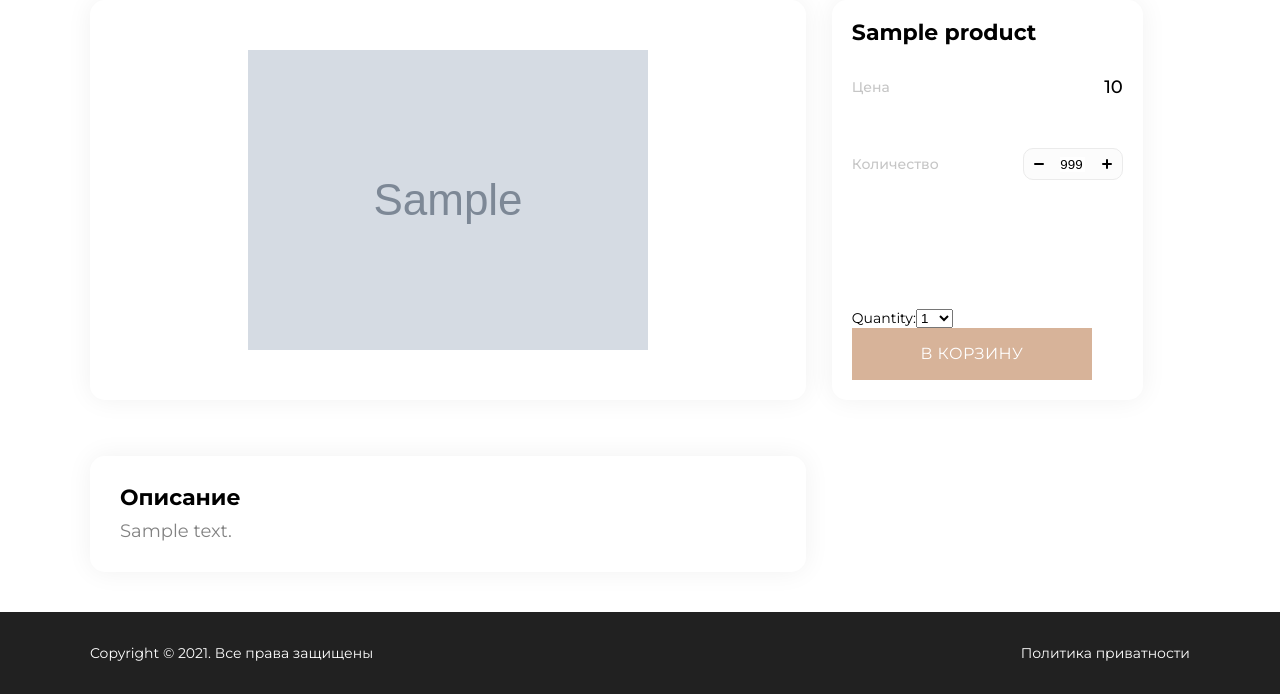
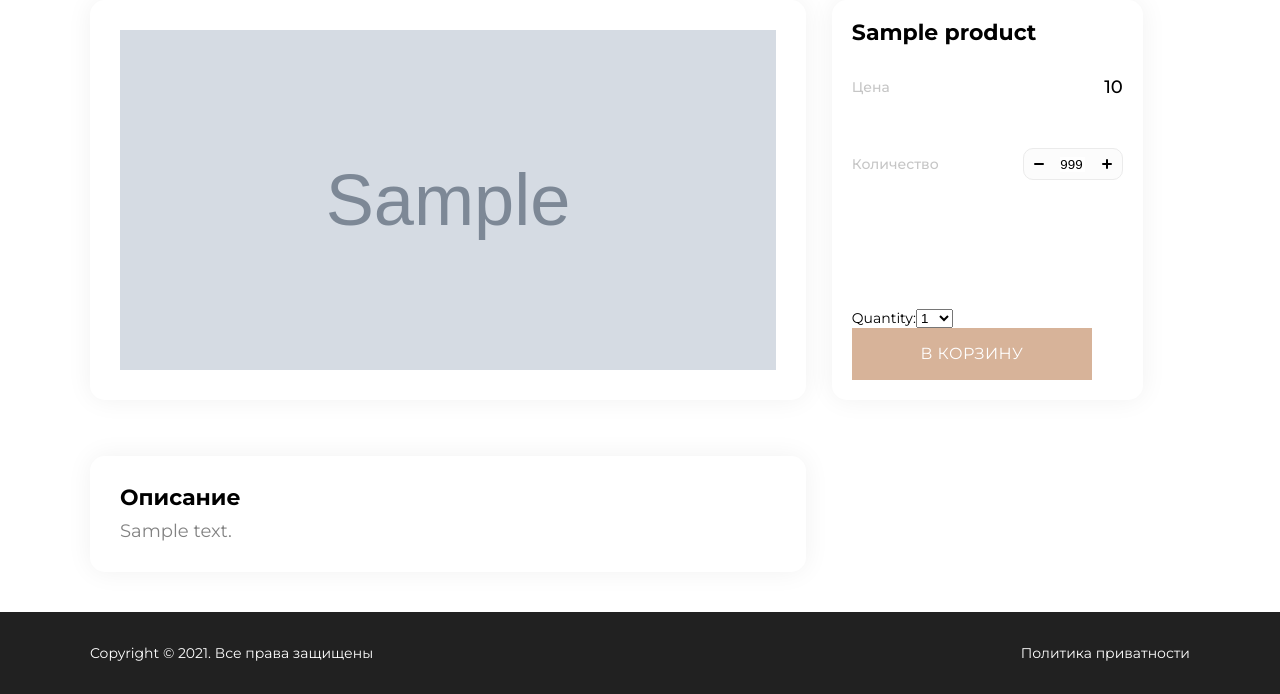
Before and after one commit to Mercyplus/online_store, a Django app: a page that uses src/store/templates/base.html in a window 1280 px wide. Shown: the part 128-822 px from the top of the page. Run offline with Django 3.2, Linux system fonts and the light colour scheme; tables that the repository leaves empty hold one stand-in row (values such as "Sample post"); grey boxes marked "Sample" are stand-in pictures; parts of the project's set-up code (start-up, migrations or seed data) failed here and were passed over.

Commit message:
fix styles for product image

```diff
--- a/src/online_store/static/css/product-page.css
+++ b/src/online_store/static/css/product-page.css
@@ -15,6 +15,13 @@
     align-items: center;
     justify-content: center;
     height: 400px;
+    width: 100%;
+    padding: 30px;
+}
+
+.product__image {
+    display: block;
+    height: 100%;
     width: 100%;
 }
 
```
